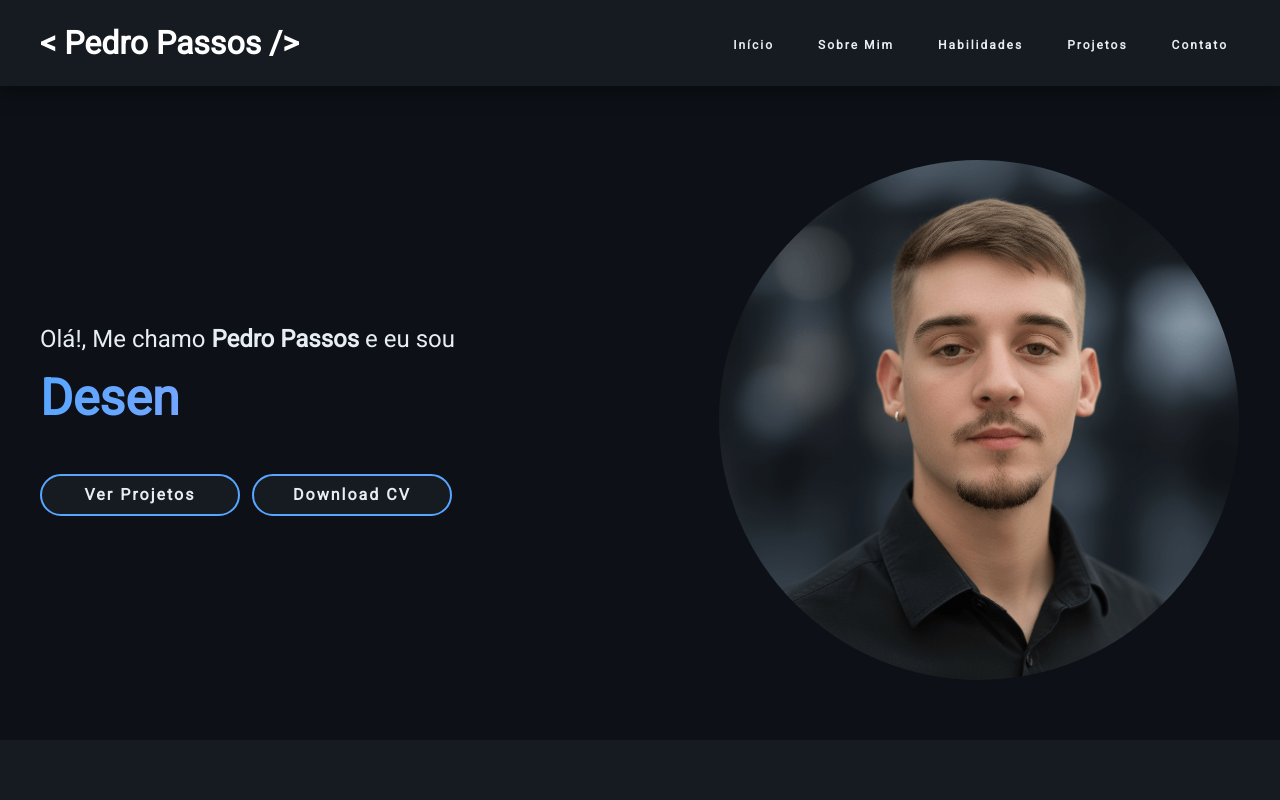
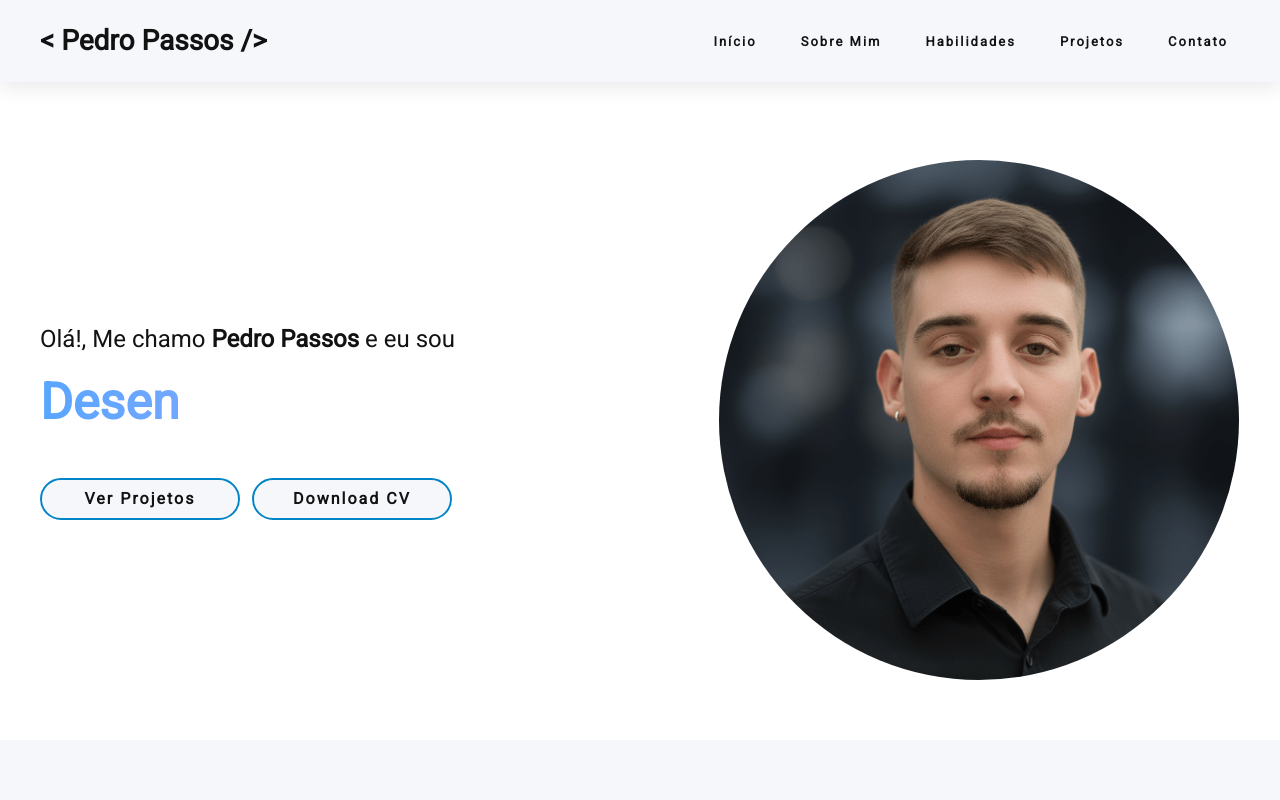
Before and after one commit to PedroPassos081/Portfolio-2.0, a React (Vite) app: page / in a window 1280 px wide. Shown: the top 800 px of the page. Built offline with nearby package versions, Linux system fonts and the light colour scheme.

Commit message:
Iniciando o projeto em colocar modo light e dark e adicionando um dropdown no header

```diff
--- a/src/App.jsx
+++ b/src/App.jsx
@@ -1,23 +1,45 @@
-import About from "./components/About";
+import { useEffect, useMemo, useState } from "react";
+import { ThemeProvider } from "styled-components";
+import darkTheme, { lightTheme } from "./styles/theme";
+import { GlobalStyle } from "./styles/GlobalStyle";
+
 import Header from "./components/Header";
 import Hero from "./components/Hero";
+import About from "./components/About";
+import Skills from "./components/Skills";
 import Projects from "./components/Projects";
-import Skills from "./components/Skills";
 import Contact from "./components/Contact";
 import Footer from "./components/Footer";
 
-function App() {
+export default function App() {
+  const prefersDark =
+    typeof window !== "undefined" &&
+    window.matchMedia?.("(prefers-color-scheme: dark)").matches;
+
+  const [mode, setMode] = useState(
+    () => localStorage.getItem("theme-mode") || (prefersDark ? "dark" : "light")
+  );
+
+  useEffect(() => {
+    localStorage.setItem("theme-mode", mode);
+  }, [mode]);
+
+  const theme = useMemo(
+    () => (mode === "dark" ? darkTheme : lightTheme),
+    [mode]
+  );
+  const toggleTheme = () => setMode((m) => (m === "dark" ? "light" : "dark"));
+
   return (
-    <>
-      <Header />
+    <ThemeProvider theme={theme}>
+      <GlobalStyle />
+      <Header onToggleTheme={toggleTheme} currentMode={mode} />
       <Hero />
       <About />
       <Skills />
       <Projects />
       <Contact />
       <Footer />
-    </>
+    </ThemeProvider>
   );
 }
-
-export default App;
--- a/src/components/Header/index.jsx
+++ b/src/components/Header/index.jsx
@@ -1,9 +1,10 @@
+// src/components/Header/index.jsx
 import styled from "styled-components";
 import { useEffect, useState, useCallback } from "react";
 import { FaBars } from "react-icons/fa";
 
 const HeaderWrap = styled.header`
-  padding: 24px 0;
+  padding: 20px 0;
   background: ${({ theme }) => theme.colors.panel};
   color: ${({ theme }) => theme.colors.text};
   box-shadow: ${({ theme }) => theme.shadow};
@@ -23,9 +24,12 @@ const HeaderContainer = styled.div`
 `;
 
 const Title = styled.a`
-  font-size: 32px;
+  font-size: 28px;
   font-weight: bold;
-  color: #fff;
+  background: ${({ theme }) => theme.colors.text};
+  -webkit-background-clip: text;
+  background-clip: text;
+  color: transparent;
   text-decoration: none;
 `;
 
@@ -41,7 +45,7 @@ const NavList = styled.ul`
 
   a {
     position: relative;
-    font-size: 12px;
+    font-size: 13px;
     letter-spacing: 2px;
     font-weight: 700;
     padding: 8px 12px;
@@ -68,14 +72,29 @@ const NavList = styled.ul`
       color: ${({ theme }) => theme.colors.primary};
     }
   }
+
+  /* Versão mobile */
+  @media (max-width: ${({ theme }) => theme.bp.md}) {
+    position: absolute;
+    top: 64px;
+    right: ${({ $open }) => ($open ? "0" : "-200px")};
+    flex-direction: column;
+    background: ${({ theme }) => theme.colors.panel};
+    padding: 20px;
+    border-radius: 0 0 10px 10px;
+    box-shadow: ${({ theme }) => theme.shadow};
+    gap: 16px;
+    transition: right 0.3s ease-in-out;
+  }
 `;
 
 const Burger = styled(FaBars)`
   display: none;
   cursor: pointer;
+
   @media (max-width: ${({ theme }) => theme.bp.md}) {
     display: block;
-    font-size: 24px;
+    font-size: 26px;
     color: ${({ theme }) => theme.colors.primary};
   }
 `;
--- a/src/styles/GlobalStyle.jsx
+++ b/src/styles/GlobalStyle.jsx
@@ -2,18 +2,80 @@ import { createGlobalStyle } from "styled-components";
 
 export const GlobalStyle = createGlobalStyle`
   *, *::before, *::after { box-sizing: border-box; margin: 0; padding: 0; }
-  html { overflow-x: hidden; scroll-behavior: smooth; }
+
+  html {
+    overflow-x: hidden;
+    scroll-behavior: smooth;
+    /* informa ao navegador que há modo claro/escuro */
+    color-scheme: ${({ theme }) =>
+      theme.colors.bg === "#FFFFFF" ? "light" : "dark"};
+  }
+
   body {
     background: ${({ theme }) => theme.colors.bg};
     color: ${({ theme }) => theme.colors.text};
     font-family: 'Roboto', system-ui, -apple-system, Segoe UI, Roboto, Ubuntu, Cantarell, 'Helvetica Neue', Arial, 'Noto Sans', 'Apple Color Emoji','Segoe UI Emoji','Segoe UI Symbol','Noto Color Emoji', sans-serif;
     overflow-x: hidden;
+    line-height: 1.5;
+
+    /* transição suave ao alternar tema (leve, não incomoda) */
+    transition: background-color .25s ease, color .25s ease;
   }
+
   a { color: inherit; text-decoration: none; }
 
+  /* imagens e midias responsivas por padrão */
+  img, svg, video, canvas {
+    display: block;
+    max-width: 100%;
+  }
+
+  /* botões e inputs com fonte herdada */
+  button, input, textarea, select {
+    font: inherit;
+    color: inherit;
+  }
+
+  /* foco visível acessível */
+  :focus-visible {
+    outline: 2px solid ${({ theme }) => theme.colors.primary};
+    outline-offset: 2px;
+  }
+
+  /* seleção de texto com a cor do tema */
+  ::selection {
+    background: ${({ theme }) => theme.colors.selection};
+  }
+
   /* scrollbar opcional */
-  ::-webkit-scrollbar { width: 10px; background: ${({ theme }) =>
-    theme.colors.panelDark}; }
-  ::-webkit-scrollbar-thumb { background: ${({ theme }) =>
-    theme.colors.accent}; border-radius: 6px; }
+  ::-webkit-scrollbar {
+    width: 10px;
+    background: ${({ theme }) => theme.colors.panelDark};
+  }
+  ::-webkit-scrollbar-thumb {
+    background: ${({ theme }) => theme.colors.accent};
+    border-radius: 6px;
+  }
+
+  /* remove bullets padrão quando usar <ul> como menu */
+  ul[role="list"], ol[role="list"] {
+    list-style: none;
+    padding-left: 0;
+  }
+
+  /* seções ancoradas não ficarem escondidas pelo header fixo */
+  section[id] {
+    scroll-margin-top: 80px; /* ajuste se seu header tiver outra altura */
+  }
+
+  /* respeita usuários que preferem menos animação */
+  @media (prefers-reduced-motion: reduce) {
+    html { scroll-behavior: auto; }
+    *, *::before, *::after {
+      animation-duration: 0.01ms !important;
+      animation-iteration-count: 1 !important;
+      transition-duration: 0.01ms !important;
+      scroll-behavior: auto !important;
+    }
+  }
 `;
--- a/src/styles/theme.jsx
+++ b/src/styles/theme.jsx
@@ -56,4 +56,4 @@ const lightTheme = {
 };
 
 export default darkTheme;
-export { lightTheme };
+export { lightTheme, common };
```
